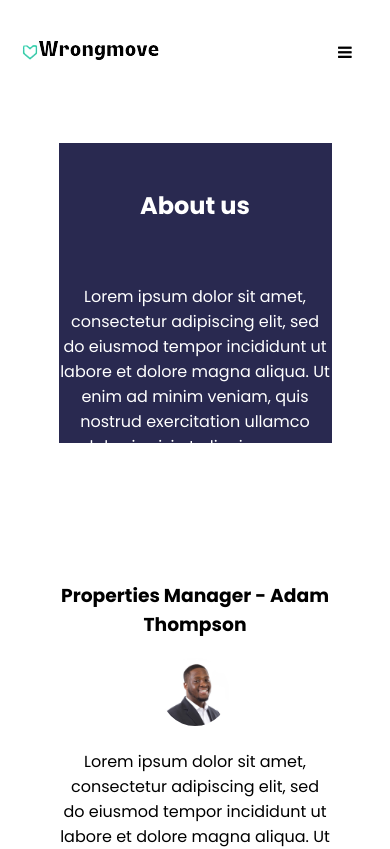
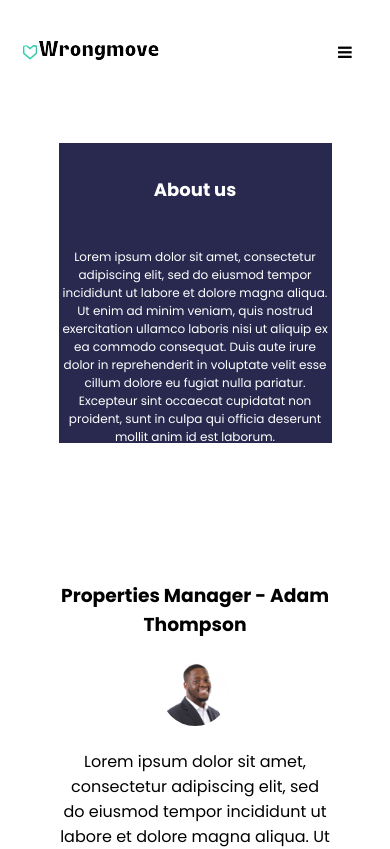
Before and after one commit to starwarsjedi321/GroupProject, a React (Create React App) app in the folder groupproject/: page /about-us in a window 390 px wide. Shown: the top 849 px of the page. Built offline with nearby package versions, Linux system fonts and the light colour scheme.

Commit message:
about us responsive

```diff
--- a/groupproject/src/styles/aboutUs.css
+++ b/groupproject/src/styles/aboutUs.css
@@ -15,3 +15,21 @@
     color: white;
     transition-duration: 1s;
 }
+
+
+@media screen and (max-width: 768px) {
+    .banner {
+        font-size: 0.75em;
+        /* height: 300px; */
+        /* overflow-y: auto; */
+        width: 100%;
+
+    }
+
+    .sectionPerson:hover{
+        background-color: #00DEB6;
+        color: white;
+        transition-duration: 1s;
+    }
+
+}
```
